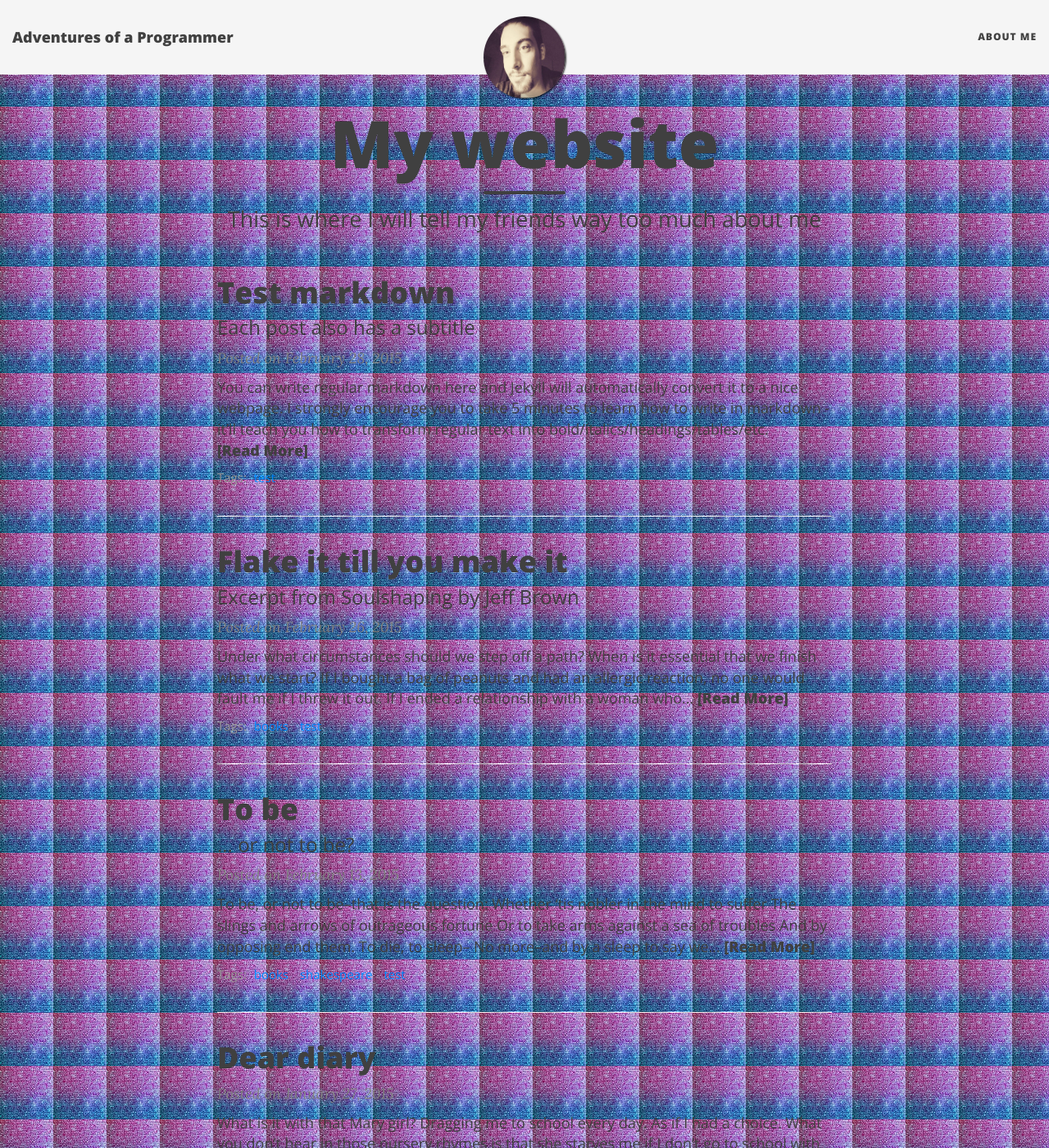
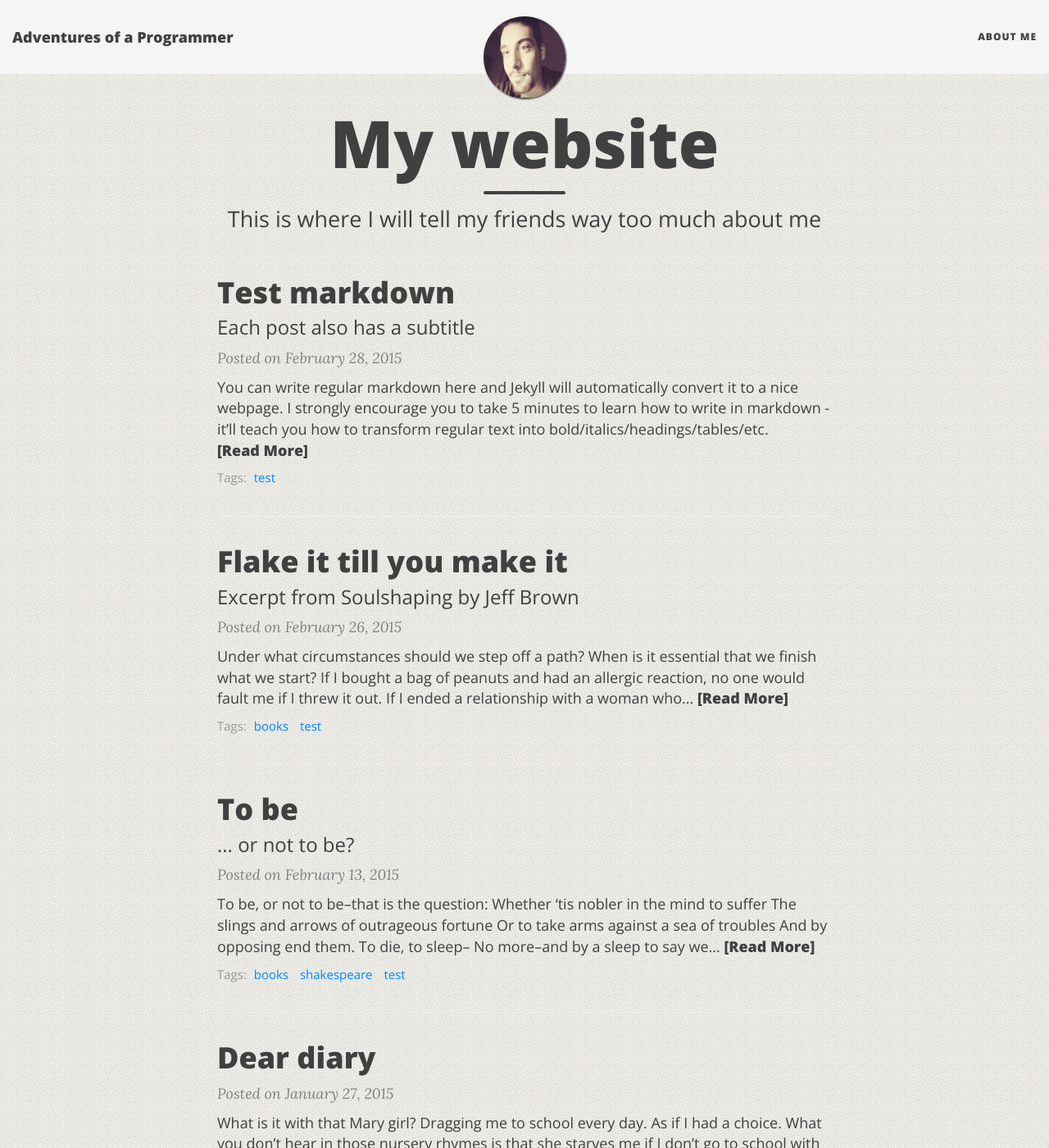
Before and after one commit to SpyrosMouselinos/SpyrosMouselinos.github.io, a Jekyll site: the page built from index.html, in a window 1280 px wide and 1400 px high. Shown: the whole window at 82% size. Built offline with Jekyll 4.4.1, drawn with Linux system fonts in a browser that asks for light colours; nearby versions of some CDN libraries; the list of posts is cut into pages by our own code.

Commit message:
Update _config.yml

```diff
--- a/_config.yml
+++ b/_config.yml
@@ -40,7 +40,7 @@
 # Alternatively, the navbar, footer, and page background can be set to use background images
 # instead of colour
 
-page-img: "/img/navbarimage.png"
+page-img: "/img/bgimage.png"
 
 # --- Footer options --- #
 
```
